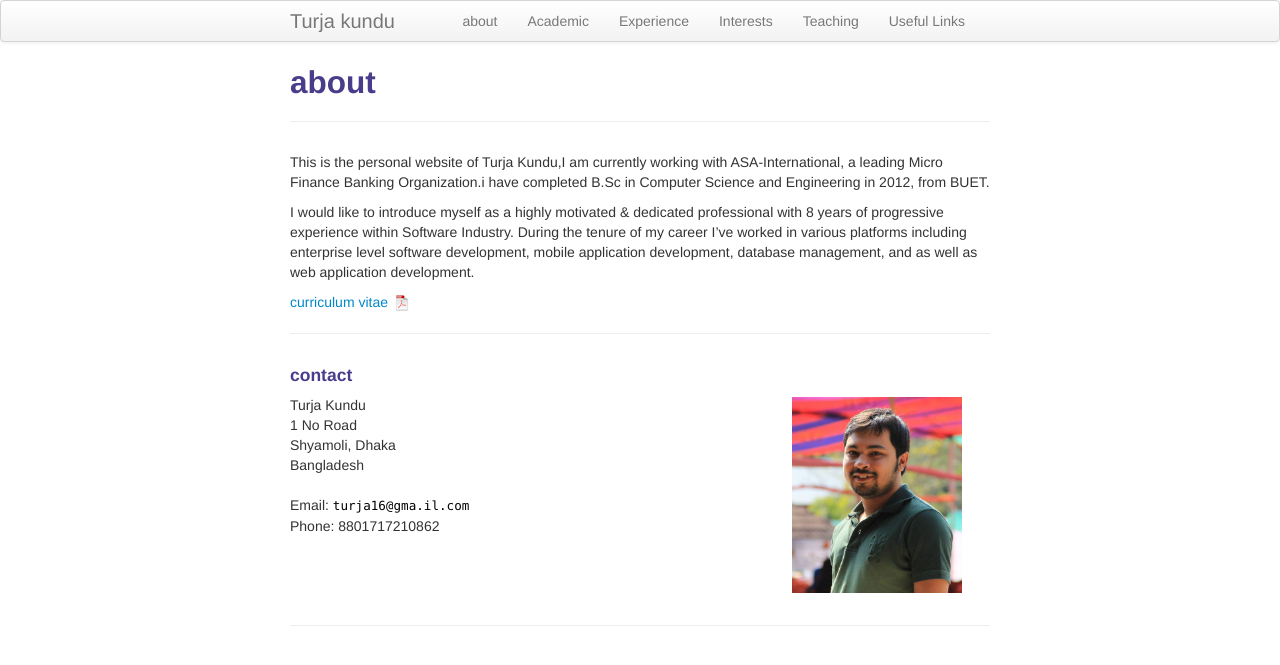
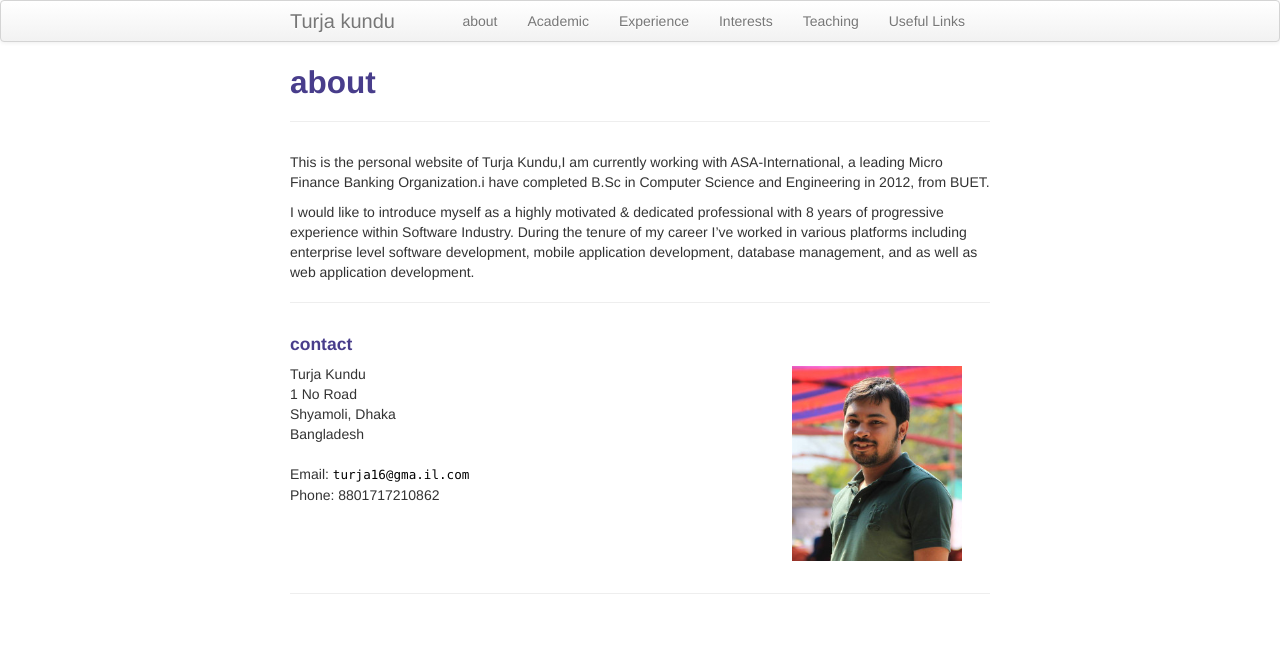
Before and after one commit to turjakundu/turjakundu.github.io, a Jekyll site: the page built from pages/about.md, in a window 1280 px wide. Shown: the top 665 px of the page. Built offline with Jekyll 4.4.1, drawn with Linux system fonts in a browser that asks for light colours.

Commit message:
Update about.md

```diff
--- a/pages/about.md
+++ b/pages/about.md
@@ -13,7 +13,7 @@ various platforms including enterprise level software development, mobile applic
 
 
 
-[curriculum vitae ![CV as pdf](icons16/pdf-icon.png)]({{ BASE_PATH }}/assets/turja_cv.pdf)
+
 
 
 
```
